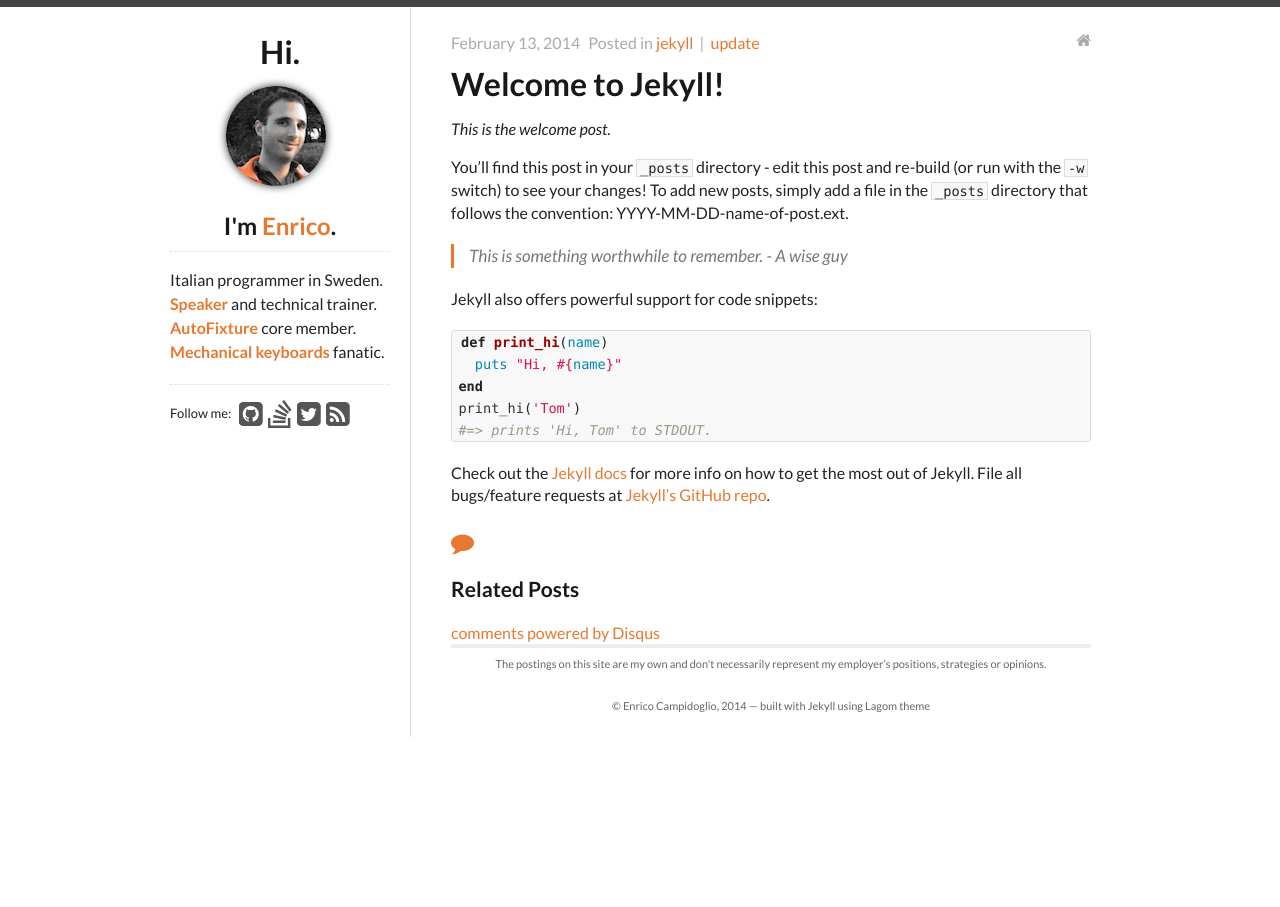
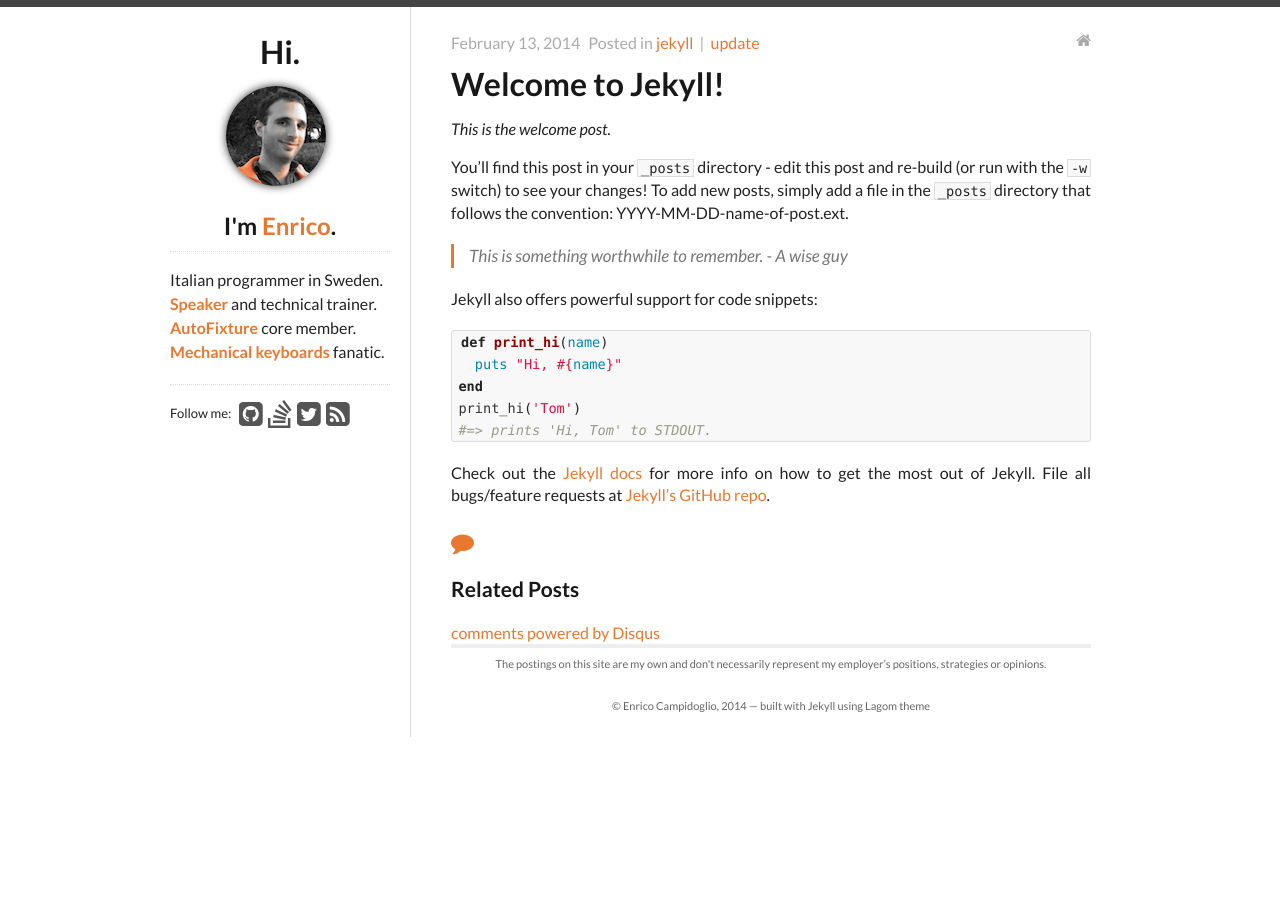
Before and after one commit to megakemp/megakemp.github.io, a Jekyll site: the page built from _posts/2014-02-13-welcome-to-jekyll.markdown, in a window 1280 px wide. Built offline with Jekyll 4.4.1, drawn with Linux system fonts in a browser that asks for light colours; nearby versions of some CDN libraries; Markdown is read by kramdown in place of the engine named in the settings; comment, search, counter and statistics services are not loaded.

Commit message:
Sets text alignment to justified.

```diff
--- a/_includes/css/base.css
+++ b/_includes/css/base.css
@@ -75,7 +75,7 @@
 	h6 { font-size: 14px; line-height: 21px; }
 	.subheader { color: #777; }
 
-	p { margin: 0 0 20px 0; }
+	p { margin: 0 0 20px 0; text-align: justify; }
 	p img { margin: 0; }
 	p.lead { font-size: 21px; line-height: 27px; color: #777;  }
 
```
